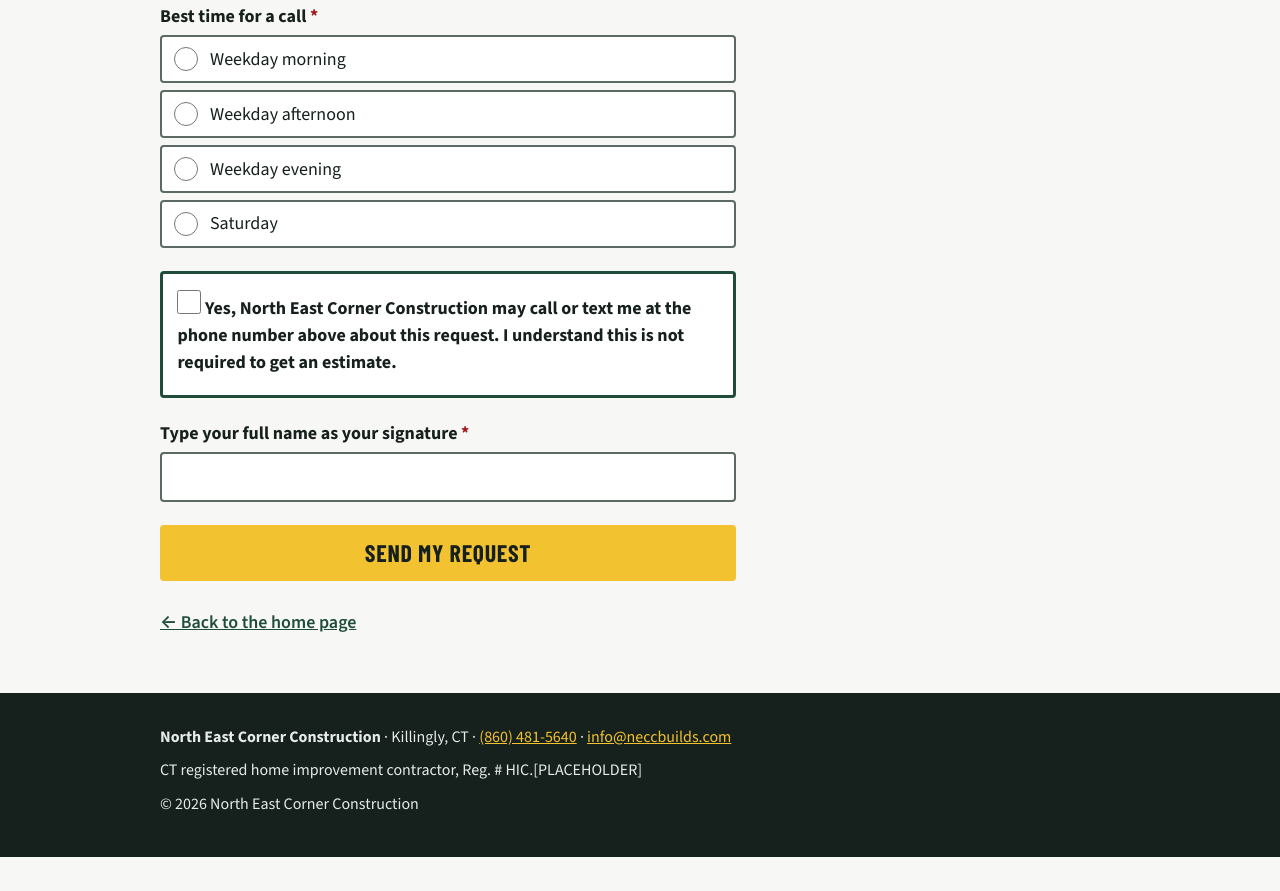
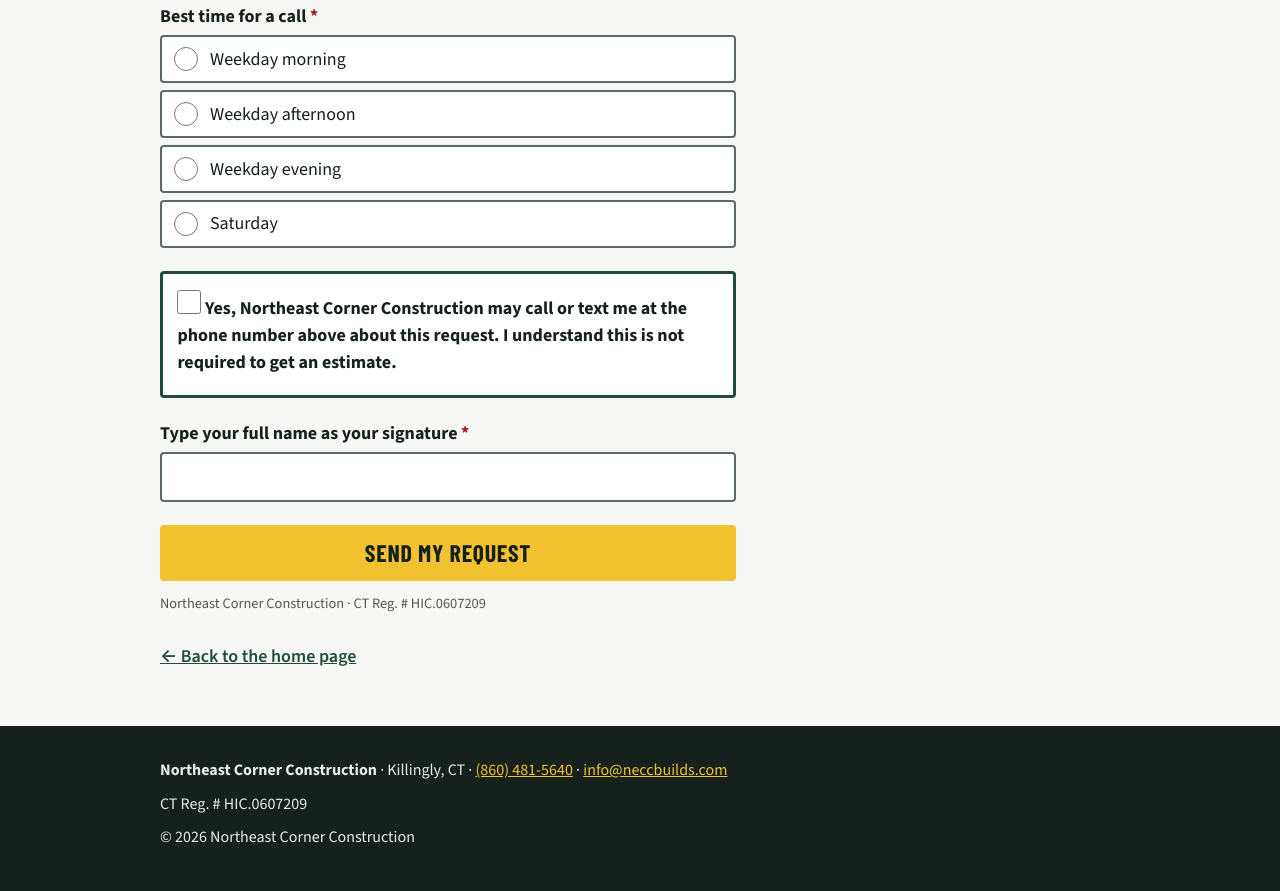
Before and after one commit to SurvivesProduction/necc-site, a plain HTML site: page estimate/index.html in a window 1280 px wide. Shown: the part 1420-2311 px from the top of the page. Before the commit the page ends 2277 px from the top, so only its background shows below. Drawn offline with nearby package versions, Linux system fonts and the light colour scheme; a web font is replaced by a local one.

Commit message:
Finalize: HIC.0607209, official business name "Northeast Corner Construction"; reg number on 404 and beside the estimate form
Co-Authored-By: Claude Sonnet 5.5 <noreply@anthropic.com>

```diff
--- a/css/style.css
+++ b/css/style.css
@@ -188,3 +188,4 @@ noscript .form-error { display: block; }
 .answers { margin: 0; font-size: 1rem; }
 .answers dt { font-weight: 700; margin-top: 0.6rem; }
 .answers dd { margin: 0; white-space: pre-wrap; overflow-wrap: anywhere; }
+.reg-note { margin: .75rem 0 0; font-size: .9rem; color: var(--muted, #555); }
--- a/estimate/index.html
+++ b/estimate/index.html
@@ -3,15 +3,15 @@
 <head>
   <meta charset="utf-8">
   <meta name="viewport" content="width=device-width, initial-scale=1">
-  <title>Free Estimate Request | North East Corner Construction, Killingly CT</title>
-  <meta name="description" content="Request a free estimate from North East Corner Construction in Killingly, CT. Siding, roofing, decks, additions, sheds, and interior renovations. We'll call within 1-2 business days.">
+  <title>Free Estimate Request | Northeast Corner Construction, Killingly CT</title>
+  <meta name="description" content="Request a free estimate from Northeast Corner Construction in Killingly, CT. Siding, roofing, decks, additions, sheds, and interior renovations. We'll call within 1-2 business days.">
   <link rel="canonical" href="https://neccbuilds.com/estimate">
   <link rel="icon" href="/favicon.svg" type="image/svg+xml">
   <meta name="theme-color" content="#1F4D3A">
 
   <meta property="og:type" content="website">
-  <meta property="og:site_name" content="North East Corner Construction">
-  <meta property="og:title" content="Free estimate request | North East Corner Construction">
+  <meta property="og:site_name" content="Northeast Corner Construction">
+  <meta property="og:title" content="Free estimate request | Northeast Corner Construction">
   <meta property="og:description" content="Tell us what you need and we'll give you a call within 1-2 business days. Takes about a minute.">
   <meta property="og:url" content="https://neccbuilds.com/estimate">
   <meta name="twitter:card" content="summary">
@@ -26,7 +26,7 @@
 
   <header class="site-header">
     <div class="wrap">
-      <a class="brand" href="/"><img src="/img/necc-logo-light.png" alt="North East Corner Construction" width="1017" height="318"></a>
+      <a class="brand" href="/"><img src="/img/necc-logo-light.png" alt="Northeast Corner Construction" width="1017" height="318"></a>
       <div class="header-actions">
         <a class="tel-link" href="tel:+18604815640">(860) 481-5640</a>
       </div>
@@ -37,7 +37,7 @@
     <div class="page-head">
       <div class="wrap">
         <h1>Free estimate request</h1>
-        <p class="eyebrow">North East Corner Construction &middot; Killingly, CT &middot; serving the Quiet Corner</p>
+        <p class="eyebrow">Northeast Corner Construction &middot; Killingly, CT &middot; serving the Quiet Corner</p>
         <p class="intro">Tell us what you need and we'll give you a call within 1&ndash;2 business days. Takes about a minute.</p>
       </div>
     </div>
@@ -114,7 +114,7 @@
         <div class="field consent">
           <label class="opt" for="consent">
             <input type="checkbox" id="consent" name="consent" aria-describedby="err-consent">
-            <span id="consent-text">Yes, North East Corner Construction may call or text me at the phone number above about this request. I understand this is not required to get an estimate.</span>
+            <span id="consent-text">Yes, Northeast Corner Construction may call or text me at the phone number above about this request. I understand this is not required to get an estimate.</span>
           </label>
           <p class="field-error" id="err-consent" hidden></p>
         </div>
@@ -126,6 +126,7 @@
         </div>
 
         <button class="btn" type="submit" id="submit-btn">Send my request</button>
+        <p class="reg-note">Northeast Corner Construction &middot; CT Reg. # HIC.0607209</p>
       </form>
 
       <!-- Shown when the backend can't be reached. The wording is deliberately plain. -->
@@ -150,9 +151,9 @@
 
   <footer class="site-footer">
     <div class="wrap">
-      <p><strong>North East Corner Construction</strong> &middot; Killingly, CT &middot; <a href="tel:+18604815640">(860) 481-5640</a> &middot; <a href="mailto:info@neccbuilds.com">info@neccbuilds.com</a></p>
-      <p>CT registered home improvement contractor, Reg. # HIC.[PLACEHOLDER]</p>
-      <p>&copy; <span id="yr">2026</span> North East Corner Construction</p>
+      <p><strong>Northeast Corner Construction</strong> &middot; Killingly, CT &middot; <a href="tel:+18604815640">(860) 481-5640</a> &middot; <a href="mailto:info@neccbuilds.com">info@neccbuilds.com</a></p>
+      <p>CT Reg. # HIC.0607209</p>
+      <p>&copy; <span id="yr">2026</span> Northeast Corner Construction</p>
     </div>
   </footer>
 
```
Also changed, not shown: 404.html (+4 -2 lines), index.html (+8 -9 lines).
